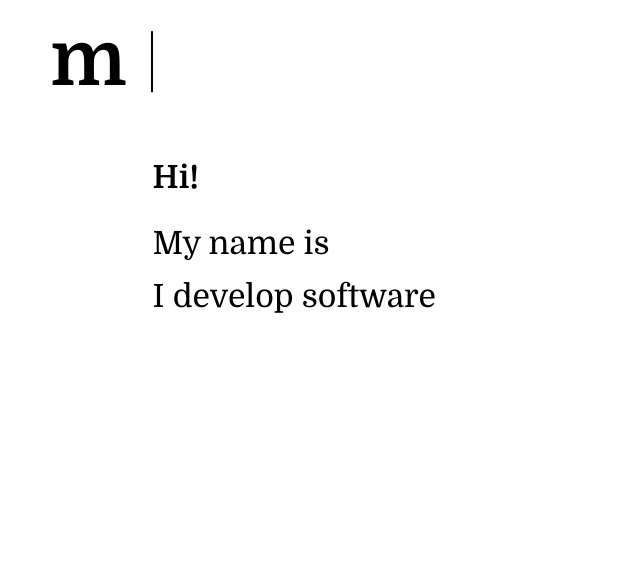
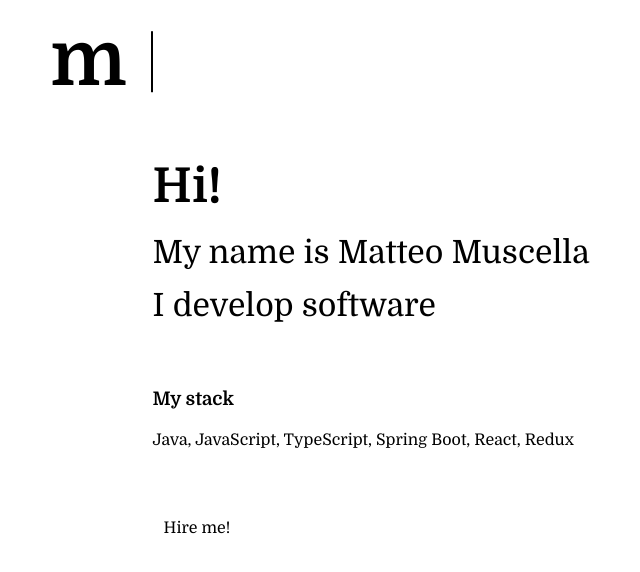
Before and after one commit to mattmusc/personal-website, a Gatsby site: page / in a window 1280 px wide. Shown: the whole page, without its empty margins (1-641 px from the left). Built offline with nearby package versions, Linux system fonts and the light colour scheme; Gatsby itself is replaced by a stand-in of ours.

Commit message:
Adds stack description.

```diff
--- a/gatsby-config.js
+++ b/gatsby-config.js
@@ -13,5 +13,16 @@ module.exports = {
       },
       __key: "images",
     },
+    {
+      resolve: `gatsby-plugin-alias-imports`,
+      options: {
+        alias: {
+          common: 'src/common',
+          images: 'src/images',
+          pages: 'src/pages',
+        },
+        extensions: []
+      }
+    },
   ],
 };
--- a/package.json
+++ b/package.json
@@ -19,6 +19,7 @@
     "babel-plugin-styled-components": "^1.12.0",
     "typeface-domine": "^1.1.13",
     "gatsby": "^2.26.1",
+    "gatsby-plugin-alias-imports": "^1.0.5",
     "gatsby-plugin-image": "^0.3.0",
     "gatsby-plugin-react-helmet": "^3.6.0",
     "gatsby-plugin-sharp": "^2.10.0",
--- a/src/pages/index.js
+++ b/src/pages/index.js
@@ -1,10 +1,11 @@
 import * as React from 'react';
+import {Helmet} from 'react-helmet';
+import styled from 'styled-components';
 import 'typeface-domine';
-import styled from 'styled-components';
 
 import './main.css';
 
-const Wrapper = styled.div`
+export const Wrapper = styled.div`
   font-family: Domine, "Helvetica Neue", sans-serif;
   display: flex;
   flex-direction: column;
@@ -12,21 +13,14 @@ const Wrapper = styled.div`
   height: 100vh;
 `;
 
-const Header = styled.header`
+export const Header = styled.header`
   padding: 2vh 4vw;
   display: flex;
 
   justify-content: space-between;
 `;
 
-const Main = styled.main`
-  padding: 0 4vw;
-  display: flex;
-
-  margin-top: 5vh;
-`;
-
-const Logo = styled.div`
+export const Logo = styled.div`
   display: flex;
   justify-content: space-between;
   width: 8vw;
@@ -47,21 +41,31 @@ const Logo = styled.div`
   }
 `;
 
-const Intro = styled.div`
+const Main = styled.main`
+  padding: 0 4vw;
+
   display: flex;
   flex-direction: column;
 
-  transform: translateX(8vw);
+  margin-top: 5vh;
+`;
+
+const MainWrapper = styled.div`
+  display: flex;
+  flex-direction: column;
 
   // from 2nd child onwards
   p:nth-child(n + 2) {
     margin-top: 0;
   }
+
+  padding-left: 8vw;
 `;
 
 const Hello = styled.h1`
-  font-size: 2rem;
+  font-size: 3rem;
   margin-top: 0;
+  margin-bottom: 1.5vh;
 `;
 
 const P = styled.h1`
@@ -70,25 +74,59 @@ const P = styled.h1`
   margin: 1vh 0;
 `;
 
+const StackTitle = styled.h3`
+  margin-top: 7vh;
+`;
+
+const TechStack = styled.p`
+  line-height: 1.5;
+`;
+
+const ContactButton = styled.div`
+  margin-top: 5vh;
+  width: 10rem;
+
+  color: black;
+  background-color: white;
+  padding: 10px;
+
+  border: 1px solid white;
+
+  &:hover {
+    border-bottom-color: black;
+  }
+`;
+
 const IndexPage = () => {
   return (
     <Wrapper>
+      <Helmet>
+        <title>~ matteo muscella</title>
+      </Helmet>
 
       <Header>
         <Logo>
           <h1>m</h1>
-          <div />
+          <div/>
         </Logo>
       </Header>
 
       <Main>
 
-        <Intro>
+        <MainWrapper>
           <Hello>Hi!</Hello>
-          <P>My name is</P>
+          <P>My name is Matteo Muscella</P>
           <P>I develop software</P>
-        </Intro>
 
+          <StackTitle>
+            My stack
+          </StackTitle>
+          <TechStack>
+            Java, JavaScript, TypeScript, Spring Boot, React, Redux
+          </TechStack>
+
+          <ContactButton>Hire me!</ContactButton>
+        </MainWrapper>
       </Main>
 
     </Wrapper>
```
Also changed, not shown: src/pages/data.js (+5 -26 lines), 1 other file.
